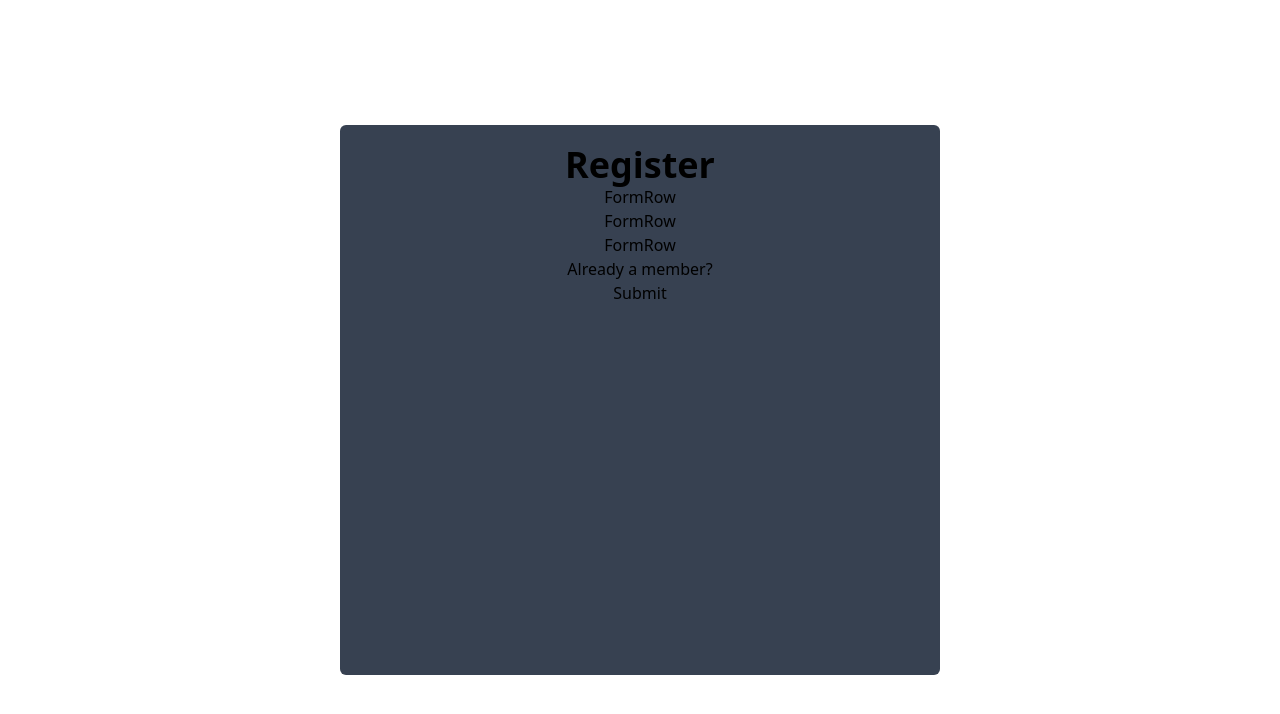
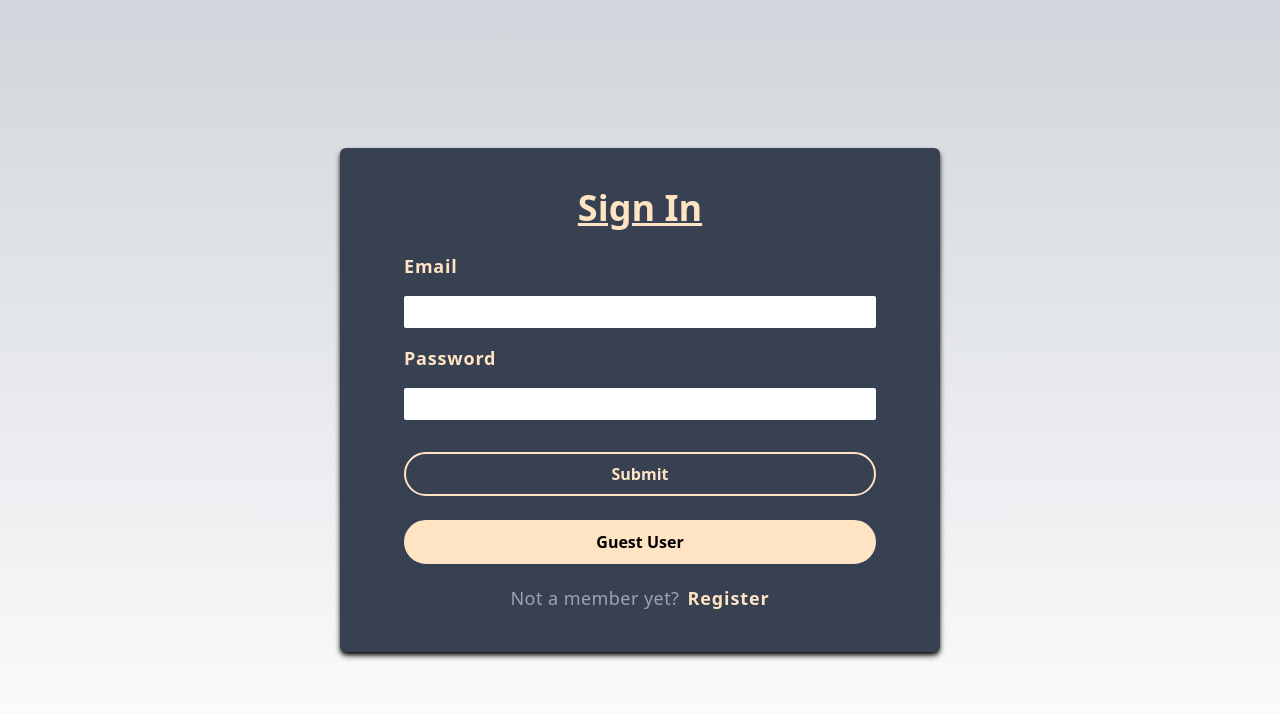
Before and after one commit to danielirwin99/trainmate, a React (Create React App) app in the folder client/: page /register in a window 1280 px wide. Shown: the top 714 px of the page. Built offline with nearby package versions, Linux system fonts and the light colour scheme.

Commit message:
Register Design done

```diff
--- a/client/src/components/FormRow.jsx
+++ b/client/src/components/FormRow.jsx
@@ -1,9 +1,17 @@
-import React from 'react'
+import React from "react";
 
-const FormRow = () => {
+const FormRow = ({ name, labelText, value, handleChange, type }) => {
   return (
-    <div>FormRow</div>
-  )
-}
+    <div className="flex flex-col capitalize tracking-wider">
+      <label
+        className="my-4 font-semibold text-lg text-[#fee4c3] text-start"
+        htmlFor={name}
+      >
+        {labelText || name}
+      </label>
+      <input className="py-1 px-3 rounded-sm" type={type} value={value} name={name} onChange={handleChange} />
+    </div>
+  );
+};
 
-export default FormRow
+export default FormRow;
--- a/client/src/context/appContext.js
+++ b/client/src/context/appContext.js
@@ -18,6 +18,10 @@ const AppContext = React.createContext();
 const AppProvider = ({ children }) => {
   const [state, dispatch] = useReducer(reducer, initialState);
 
+  const register = () => {
+    dispatch({ type: REGISTER_USER_BEGIN });
+  };
+
   return (
     <AppContext.Provider
       value={{
--- a/client/src/context/reducer.js
+++ b/client/src/context/reducer.js
@@ -6,8 +6,13 @@ import {
 
 import { initialState } from "./appContext.js";
 
-const reducer = (state,action) => {
-
-}
+const reducer = (state, action) => {
+  if (action.type === REGISTER_USER_BEGIN) {
+    return {
+      ...state,
+      isLoading: true,
+    };
+  }
+};
 
 export default reducer;
--- a/client/src/pages/Register.jsx
+++ b/client/src/pages/Register.jsx
@@ -1,19 +1,79 @@
-import React from "react";
+import React, { useState } from "react";
 import FormRow from "../components/FormRow";
-import Link from "react-router-dom"
+import { useAppContext } from "../context/appContext";
+
+const initialState = {
+  name: "",
+  email: "",
+  password: "",
+  isMember: true,
+};
 
 const Register = () => {
+  const [values, setValues] = useState(initialState);
+  const { user, isLoading, showAlert, displayAlert, registerUser, loginUser } =
+    useAppContext();
+
+  // Function handles toggling between registering and logging in
+  const toggleMember = () => {
+    // Iterate over the values and spread them out
+    // Looking for the isMember value --> If its false --> Fire this function
+    setValues({ ...values, isMember: !values.isMember });
+  };
+
+  const handleChange = (e) => {
+    // Looping over all the values --> Then making event.target.name equal to what we enter inside the form
+    setValues({ ...values, [e.target.name]: e.target.value });
+  };
+
   return (
-    <div className="flex justify-center items-center h-[100vh] bg-white">
-      <form className="flex flex-col h-[550px] w-[600px] rounded-md bg-gray-700 text-center px-4 py-5 ">
-        <h1 className="font-bold text-4xl text-black z-1">Register</h1>
-        <FormRow />
-        <FormRow />
-        <FormRow />
-        <p>
-          Already a member?
+    <div className="flex justify-center items-center h-[100vh] bg-gradient-to-b from-gray-300 to-white">
+      <form
+        className="flex flex-col w-[600px] rounded-md bg-gray-700 text-center px-16 py-10 focus:border-none shadow-md shadow-black"
+        // onSubmit={onSubmit}
+      >
+        <h1 className="font-bold text-4xl z-1 mb-2 underline text-[#fee4c3]">
+          {values.isMember ? "Sign In" : "Create an Account"}
+        </h1>
+        {/* Name */}
+        {!values.isMember && (
+          <FormRow
+            type="text"
+            name="name"
+            value={values.name}
+            handleChange={handleChange}
+          />
+        )}
+        {/* Email */}
+        <FormRow
+          type="email"
+          name="email"
+          value={values.email}
+          handleChange={handleChange}
+        />
+        {/* Password */}
+        <FormRow
+          type="password"
+          name="password"
+          value={values.password}
+          handleChange={handleChange}
+        />
+        <button type="submit" className="btn mt-8 mb-6">
+          Submit
+        </button>
+        <button className="px-4 py-2 border-2 shadow-sm border-[#fee4c3] rounded-full font-bold active:bg-transparent bg-[#fee4c3] transition-all duration-100 ease-in-out text-black mb-5">
+          Guest User
+        </button>
+        <p className="text-gray-400 text-lg tracking-wide">
+          {values.isMember ? "Not a member yet?" : "Already a member?"}
+          <button
+            type="button"
+            onClick={toggleMember}
+            className="text-[#fee4c3] ml-2 font-bold tracking-wider"
+          >
+            {values.isMember ? "Register" : "Login"}
+          </button>
         </p>
-        <button type="submit">Submit</button>
       </form>
     </div>
   );
```
